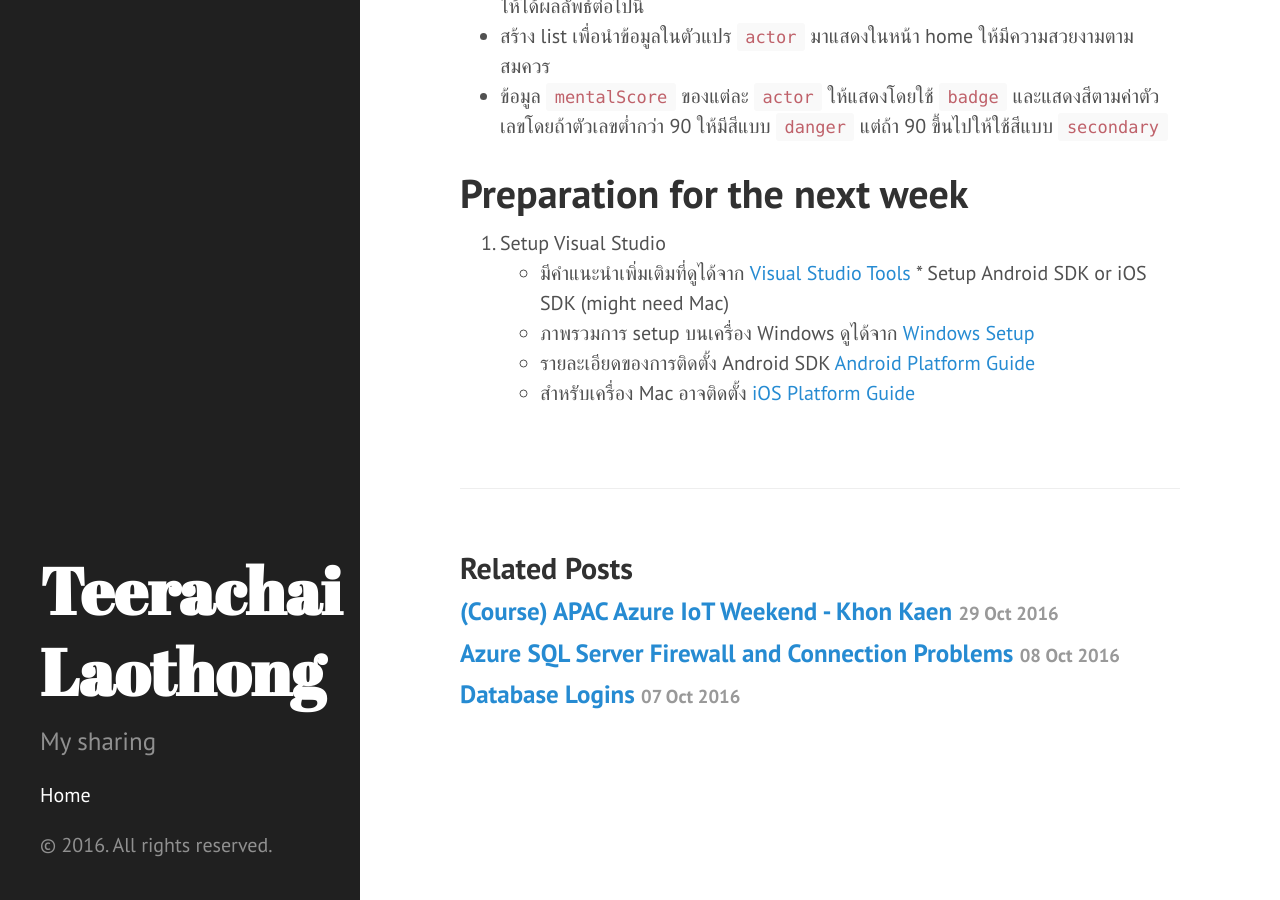
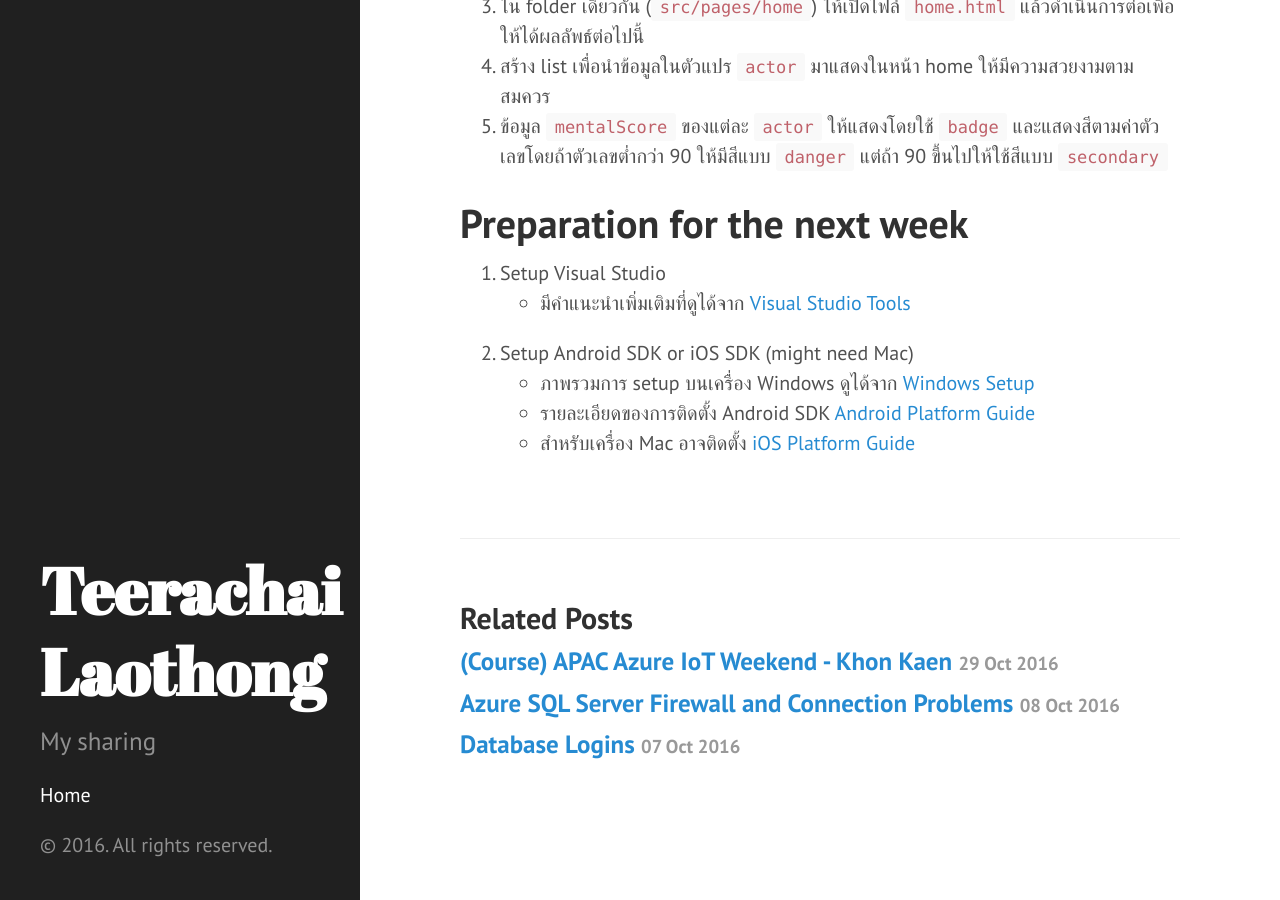
Before and after one commit to tlaothong/tlaothong.github.io, a Jekyll site: the page built from _posts/2016-11-05-course-ionic2.markdown, in a window 1280 px wide and 900 px high, scrolled down 1371 px. Built offline with Jekyll 4.4.1, drawn with Linux system fonts in a browser that asks for light colours; comment, search, counter and statistics services are not loaded; part of the change alters nothing that is shown.

Commit message:
Bullet format

```diff
--- a/_posts/2016-11-05-course-ionic2.markdown
+++ b/_posts/2016-11-05-course-ionic2.markdown
@@ -20,9 +20,9 @@ Workshop material's available at: [https://tlaothong.gitbooks.io/ionic2-bootcamp
 * [iOS Platform Guide](https://cordova.apache.org/docs/en/latest/guide/platforms/ios/)
 
 # Resources
-[Ionic2 Document](http://ionicframework.com/docs/v2/)
-[Binding Syntax (ฉบับย่อ)](http://learnangular2.com/templates/)
-[Angular2 Template Syntax (Binding ฉบับเต็ม)](https://angular.io/docs/ts/latest/guide/template-syntax.html)
+* [Ionic2 Document](http://ionicframework.com/docs/v2/)
+* [Binding Syntax (ฉบับย่อ)](http://learnangular2.com/templates/)
+* [Angular2 Template Syntax (Binding ฉบับเต็ม)](https://angular.io/docs/ts/latest/guide/template-syntax.html)
 
 # Assignment #1
 
@@ -37,7 +37,7 @@ Workshop material's available at: [https://tlaothong.gitbooks.io/ionic2-bootcamp
 
     ionic start assignment1 tabs --v2
 
-* ใน folder `src/pages/home` ให้เปิดไฟล์ `home.ts` ประกาศตัวแปรชื่อ `actor` มากำหนดค่าที่ได้มาจาก source code ในไฟล์ที่ download มาชื่อ `actor.json` ด้านล่างคือตัวอย่างที่ตัดมาบางตอน
+2. ใน folder `src/pages/home` ให้เปิดไฟล์ `home.ts` ประกาศตัวแปรชื่อ `actor` มากำหนดค่าที่ได้มาจาก source code ในไฟล์ที่ download มาชื่อ `actor.json` ด้านล่างคือตัวอย่างที่ตัดมาบางตอน
 
     public actor = [
         {
@@ -47,14 +47,14 @@ Workshop material's available at: [https://tlaothong.gitbooks.io/ionic2-bootcamp
         ...
     ];
 
-* ใน folder เดียวกัน (`src/pages/home`) ให้เปิดไฟล์ `home.html` แล้วดำเนินการต่อเพื่อให้ได้ผลลัพธ์ต่อไปนี้
-* สร้าง list เพื่อนำข้อมูลในตัวแปร `actor` มาแสดงในหน้า home ให้มีความสวยงามตามสมควร
-* ข้อมูล `mentalScore` ของแต่ละ `actor` ให้แสดงโดยใช้ `badge` และแสดงสีตามค่าตัวเลขโดยถ้าตัวเลขต่ำกว่า 90 ให้มีสีแบบ `danger` แต่ถ้า 90 ขึ้นไปให้ใช้สีแบบ `secondary`
+3. ใน folder เดียวกัน (`src/pages/home`) ให้เปิดไฟล์ `home.html` แล้วดำเนินการต่อเพื่อให้ได้ผลลัพธ์ต่อไปนี้
+4. สร้าง list เพื่อนำข้อมูลในตัวแปร `actor` มาแสดงในหน้า home ให้มีความสวยงามตามสมควร
+5. ข้อมูล `mentalScore` ของแต่ละ `actor` ให้แสดงโดยใช้ `badge` และแสดงสีตามค่าตัวเลขโดยถ้าตัวเลขต่ำกว่า 90 ให้มีสีแบบ `danger` แต่ถ้า 90 ขึ้นไปให้ใช้สีแบบ `secondary`
 
 # Preparation for the next week
 1. Setup Visual Studio
     * มีคำแนะนำเพิ่มเติมที่ดูได้จาก [Visual Studio Tools](http://blog.ionic.io/visual-studio-tools-for-apache-cordova/?_ga=1.95307038.38020642.1478473497)
-* Setup Android SDK or iOS SDK (might need Mac)
+2. Setup Android SDK or iOS SDK (might need Mac)
     * ภาพรวมการ setup บนเครื่อง Windows ดูได้จาก [Windows Setup](http://ionicframework.com/docs/v2/resources/platform-setup/windows-setup.html)
     * รายละเอียดของการติดตั้ง Android SDK [Android Platform Guide](https://cordova.apache.org/docs/en/latest/guide/platforms/android/)
     * สำหรับเครื่อง Mac อาจติดตั้ง [iOS Platform Guide](https://cordova.apache.org/docs/en/latest/guide/platforms/ios/)
```
